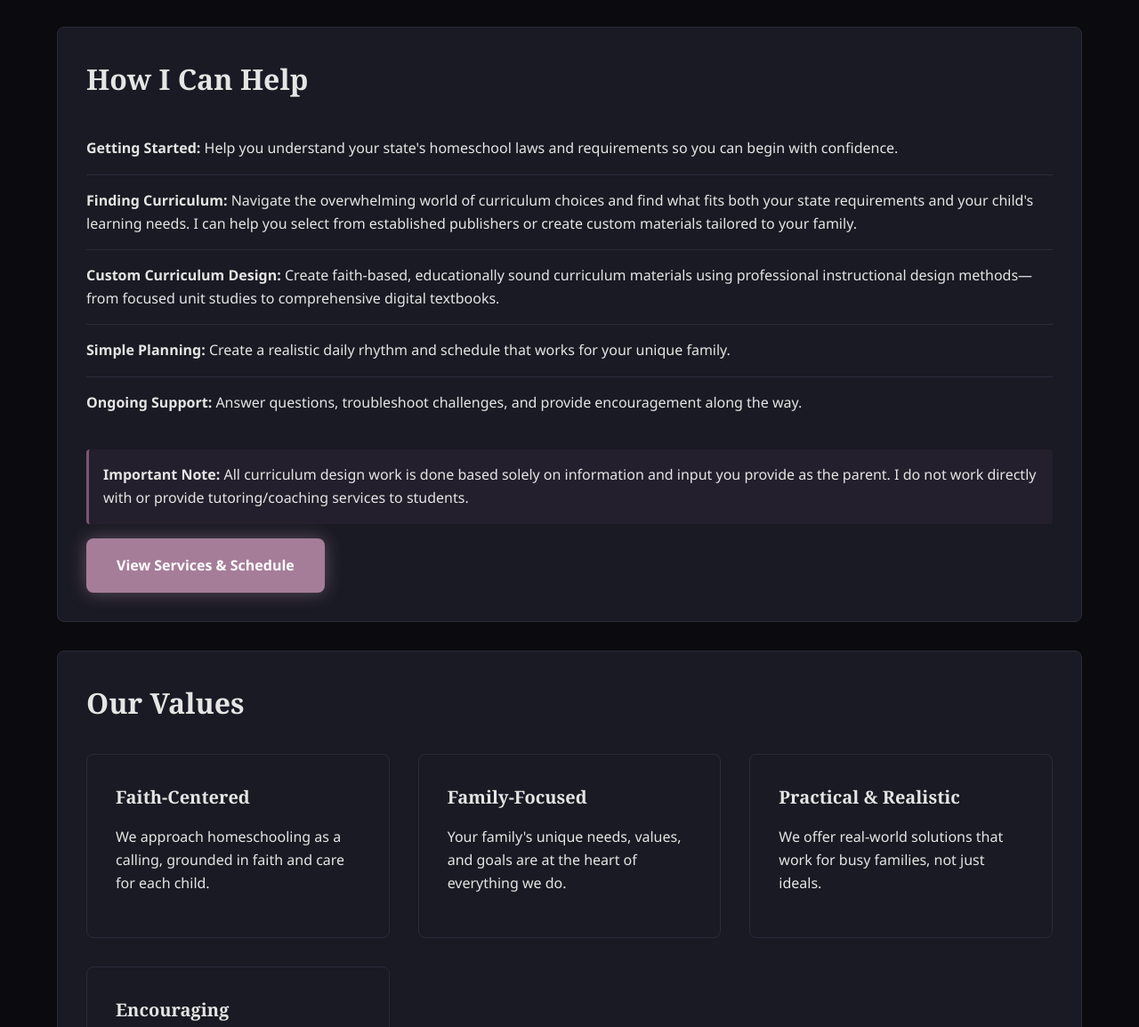
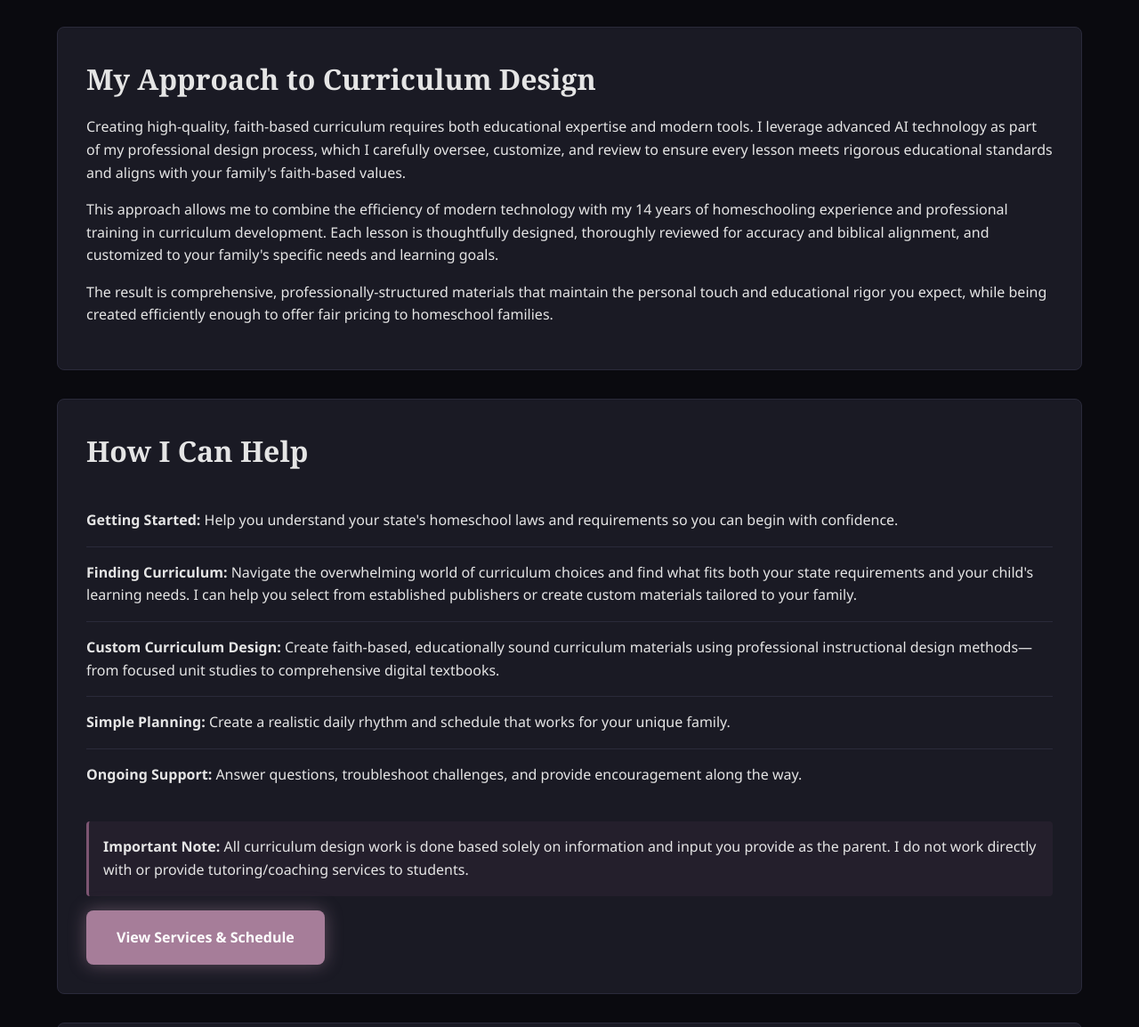
Before and after one commit to Valynn777/homeschool-solutions, a plain HTML site: page about.html in a window 1280 px wide. Shown: the part 1560-2714 px from the top of the page at 89% size. Drawn offline with Linux system fonts and the light colour scheme.

Commit message:
Add AI disclosure statements for transparency
- Added comprehensive methodology section to About page
- Added brief disclosure to Services page curriculum section
- Maintains professional tone while being transparent about tools used
- Emphasizes oversight, customization, and quality assurance

🤖 Generated with [Claude Code](https://claude.com/claude-code)

Co-Authored-By: Claude Sonnet 4.5 <noreply@anthropic.com>

```diff
--- a/about.html
+++ b/about.html
@@ -65,6 +65,15 @@
                 </div>
 
                 <div class="content-card">
+                    <h2>My Approach to Curriculum Design</h2>
+                    <p>Creating high-quality, faith-based curriculum requires both educational expertise and modern tools. I leverage advanced AI technology as part of my professional design process, which I carefully oversee, customize, and review to ensure every lesson meets rigorous educational standards and aligns with your family's faith-based values.</p>
+
+                    <p>This approach allows me to combine the efficiency of modern technology with my 14 years of homeschooling experience and professional training in curriculum development. Each lesson is thoughtfully designed, thoroughly reviewed for accuracy and biblical alignment, and customized to your family's specific needs and learning goals.</p>
+
+                    <p>The result is comprehensive, professionally-structured materials that maintain the personal touch and educational rigor you expect, while being created efficiently enough to offer fair pricing to homeschool families.</p>
+                </div>
+
+                <div class="content-card">
                     <h2>How I Can Help</h2>
                     <ul class="services-list">
                         <li><strong>Getting Started:</strong> Help you understand your state's homeschool laws and requirements so you can begin with confidence.</li>
```
Also changed, not shown: services.html (+4 -1 lines).
